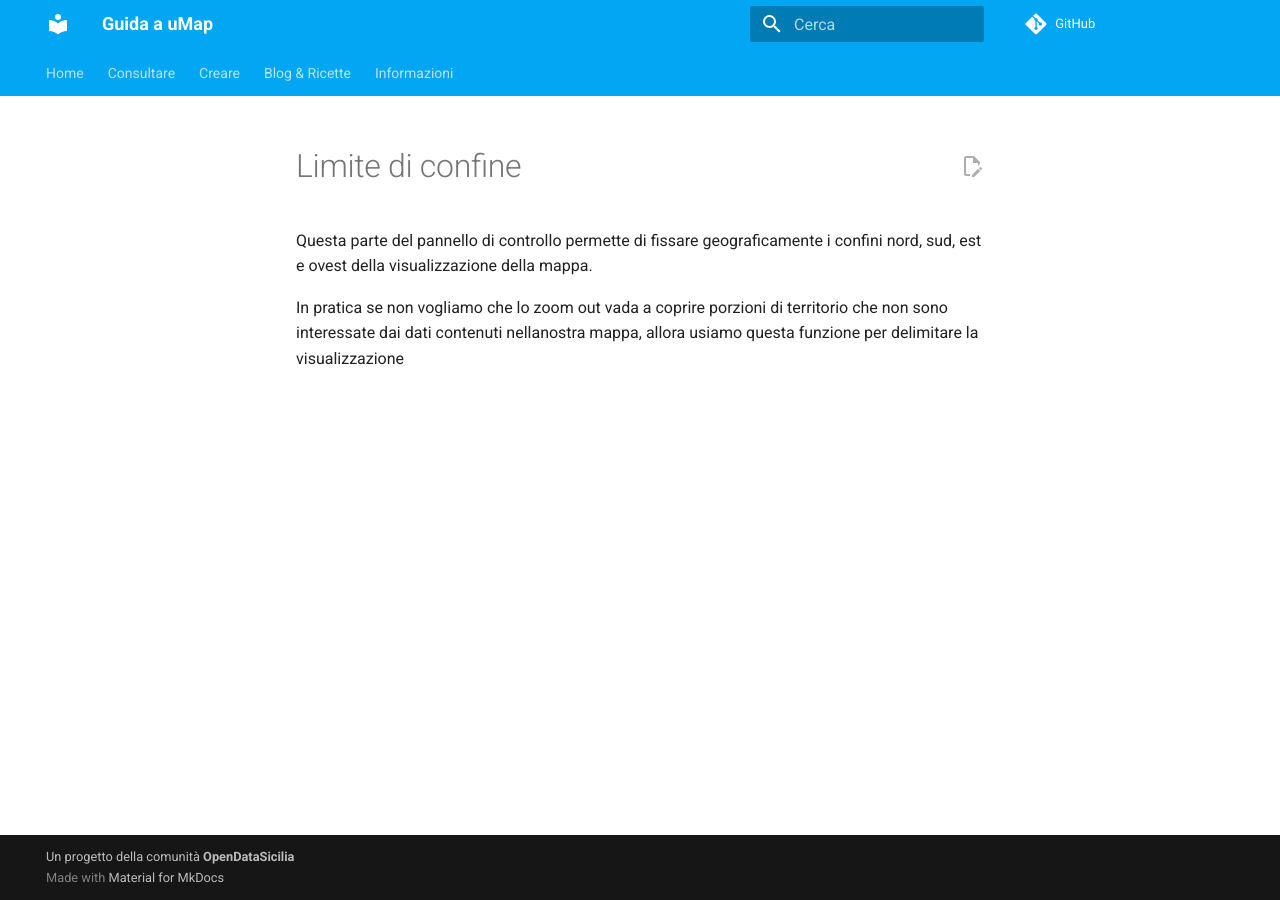
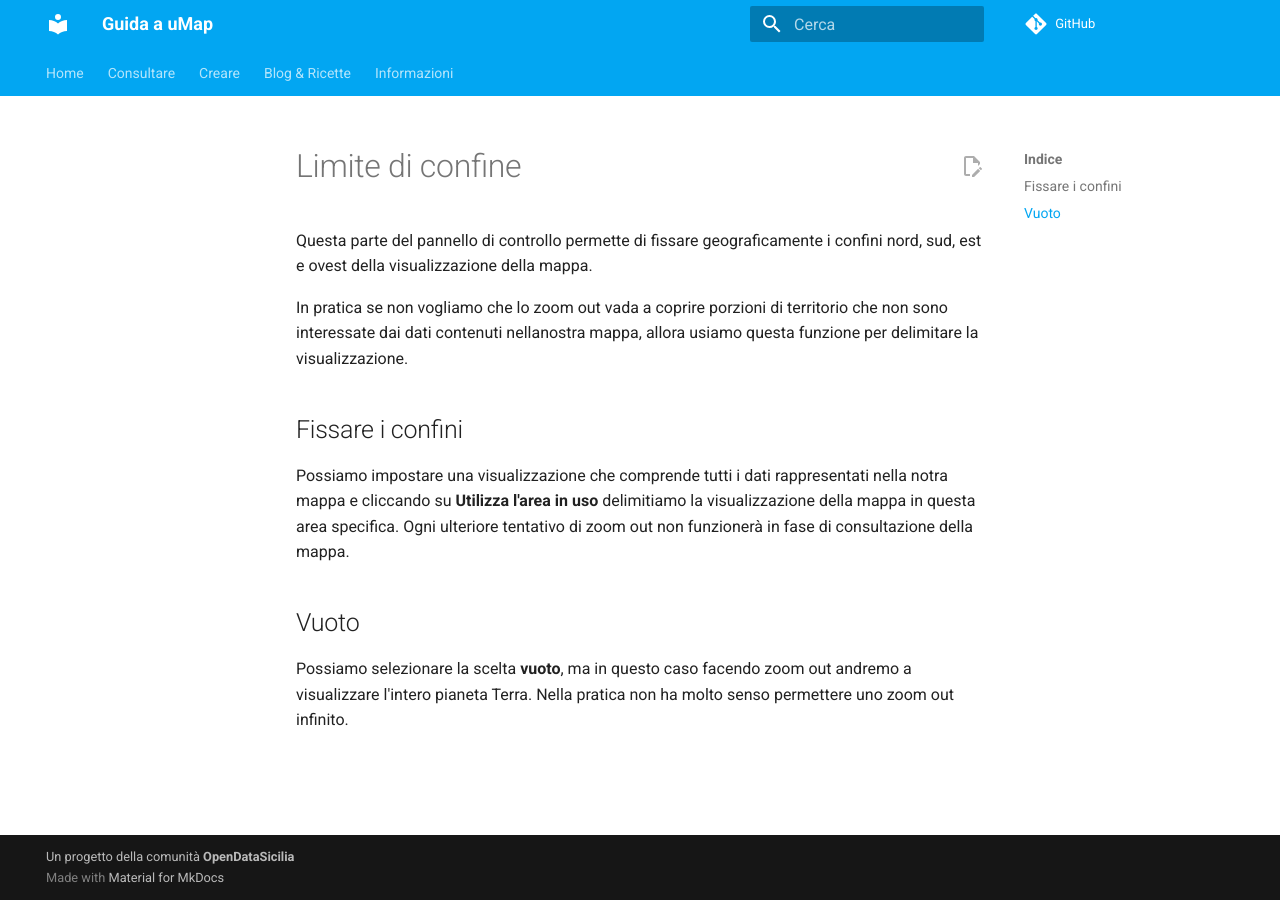
Before and after one commit to opendatasicilia/guida-umap, an MkDocs documentation site: the page built from docs/creare/limite-confine.md, in a window 1280 px wide. Built offline with MkDocs 1.6.1 and Material for MkDocs 9.7.7, drawn with Linux system fonts in a browser that asks for light colours; comment, search, counter and statistics services are not loaded.

Commit message:
Update limite-confine.md

```diff
--- a/docs/creare/limite-confine.md
+++ b/docs/creare/limite-confine.md
@@ -2,4 +2,12 @@
 
 Questa parte del pannello di controllo permette di fissare geograficamente i confini nord, sud, est e ovest della visualizzazione della mappa.
 
-In pratica se non vogliamo che lo zoom out vada a coprire porzioni di territorio che non sono interessate dai dati contenuti nellanostra mappa, allora usiamo questa funzione per delimitare la visualizzazione
+In pratica se non vogliamo che lo zoom out vada a coprire porzioni di territorio che non sono interessate dai dati contenuti nellanostra mappa, allora usiamo questa funzione per delimitare la visualizzazione.
+
+## Fissare i confini
+
+Possiamo impostare una visualizzazione che comprende tutti i dati rappresentati nella notra mappa e cliccando su **Utilizza l'area in uso** delimitiamo la visualizzazione della mappa in questa area specifica. Ogni ulteriore tentativo di zoom out non funzionerà in fase di consultazione della mappa.
+
+## Vuoto
+
+Possiamo selezionare la scelta **vuoto**, ma in questo caso facendo zoom out andremo a visualizzare l'intero pianeta Terra. Nella pratica non ha molto senso permettere uno zoom out infinito.
```
